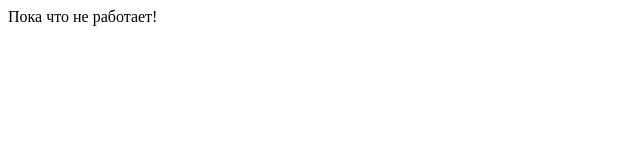
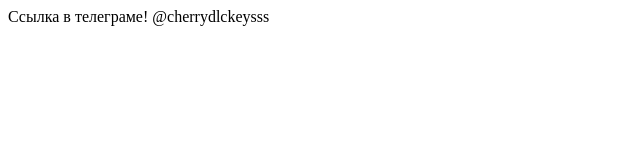
Before and after one commit to nikitapro225/cgerrykeysss, a plain HTML site: page index.html in a window 1280 px wide. Shown: the whole page, without its empty margins (0-640 px from the left). Drawn offline with Linux system fonts and the light colour scheme.

Commit message:
Update index.html

```diff
--- a/index.html
+++ b/index.html
@@ -1,5 +1,5 @@
 <html>
   <body>
-    <a>Пока что не работает!</a>
+    <a>Ссылка в телеграме! @cherrydlckeysss</a>
   </body>
 </html>
```
